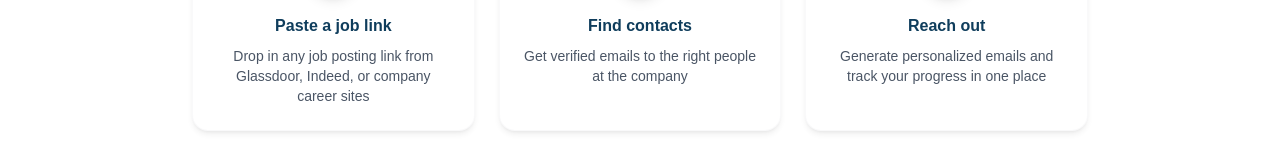
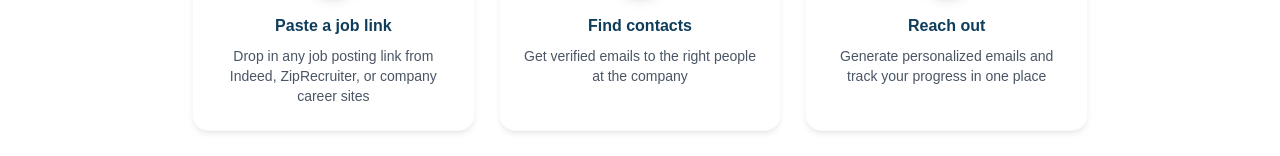
Before and after one commit to gchen1196/reachire-app, a React (Vite) app: page / in a window 1280 px wide. Shown: the part 729-885 px from the top of the page. Built offline with nearby package versions, Linux system fonts and the light colour scheme; no server answers.

Commit message:
update blacklist sites

```diff
--- a/src/components/search/JobUrlInput.tsx
+++ b/src/components/search/JobUrlInput.tsx
@@ -2,7 +2,7 @@ import { useState } from 'react'
 import { toast } from 'sonner'
 import { isValidUrl } from '../../lib/url'
 
-const UNSUPPORTED_SITES = ['LinkedIn', 'Wellfound', 'ZipRecruiter', 'Lever', 'Google']
+const UNSUPPORTED_SITES = ['LinkedIn', 'Wellfound', 'Glassdoor', 'Google']
 
 interface JobUrlInputProps {
   onSubmit: (url: string) => void
--- a/src/pages/Home.tsx
+++ b/src/pages/Home.tsx
@@ -74,7 +74,7 @@ export function Home() {
             </div>
             <h3 className="font-semibold text-primary mb-2">Paste a job link</h3>
             <p className="text-sm text-gray-600">
-              Drop in any job posting link from Glassdoor, Indeed, or company career sites
+              Drop in any job posting link from Indeed, ZipRecruiter, or company career sites
             </p>
           </div>
           {/* Step 2 - Find */}
```
